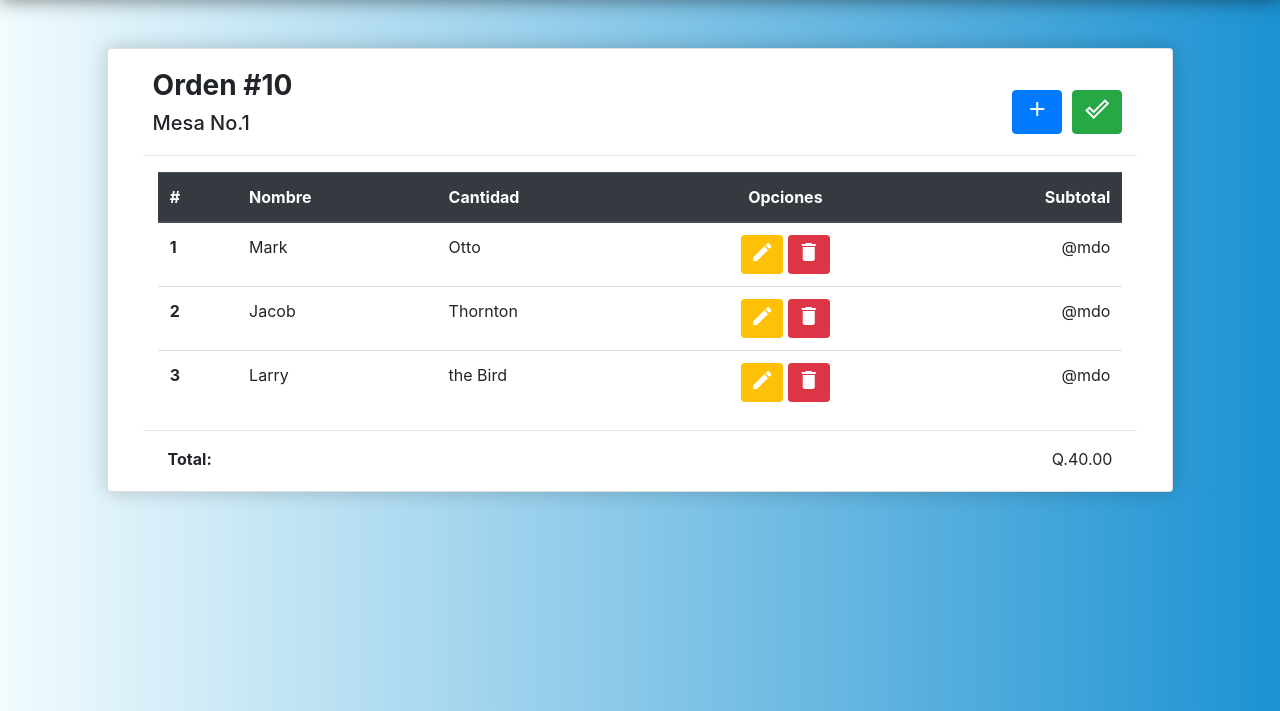
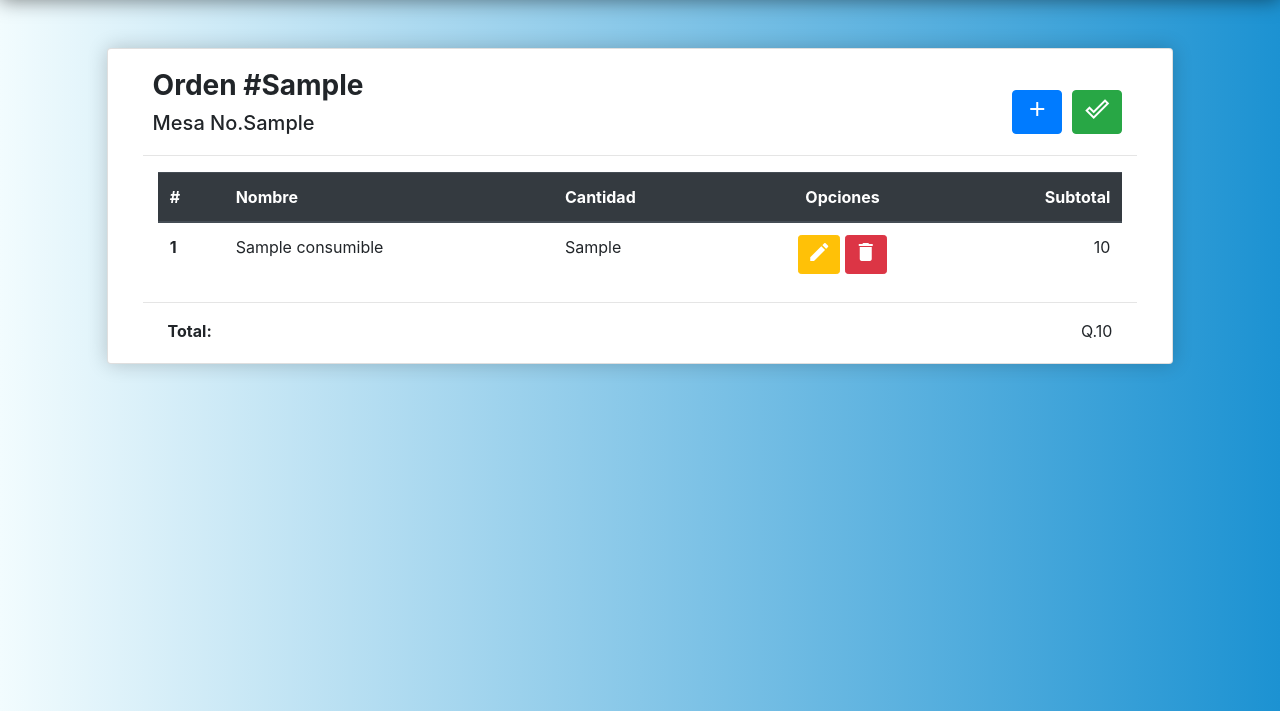
Before and after one commit to Nsanchez29/ProyDesarrollo, a PHP site: page /vistas/vistaMesero/MeseroForm.php?idOrd=1 in a window 1280 px wide. Shown: the part 59-770 px from the top of the page. Run offline with PHP 8.4, Linux system fonts and the light colour scheme; the visitor is signed in with stand-in values (Sample User, id 1); tables that the repository leaves empty or names only in its code hold one stand-in row (values such as "Sample post").

Commit message:
cambios funcionalidad mesero

```diff
--- a/vistas/vistaMesero/Mesero.php
+++ b/vistas/vistaMesero/Mesero.php
@@ -92,7 +92,7 @@
           include '../../config/conexion.php';
           $id = $_SESSION["idMesero"];
           $consulta =
-          "select ord.numero as numeroOrden, ord.total as totalOrden, ord.estado, ord.fecha, mes.numero as numeroMesa, mes.cantidadMaxSillas
+          "select ord.numero as numeroOrden, ord.total as totalOrden, ord.estado, ord.fecha, mes.numero as numeroMesa, mes.cantidadMaxSillas, ord.id as ordId
           from ordenes ord INNER JOIN usuarios usu on usu.id = ord.idUsuario
           INNER JOIN mesas mes on mes.id = ord.idMesa WHERE ord.estado = 1 or ord.estado = 2 and ord.idUsuario = $id";
           $datos=mysqli_query($conexion,$consulta) or die(mysqli_error($conexion));
@@ -142,6 +142,7 @@
                     <span class='spacer'></span>
                     <span>Q"; echo $fila['totalOrden']; echo "</span>
                   </div>
+                  <a href='MeseroForm.php?idOrd="; echo $fila['ordId']; echo"' class='btn btn-primary btn-block' >Primary link</a>
                 </div>
               </div>
             </div>
--- a/vistas/vistaMesero/MeseroForm.php
+++ b/vistas/vistaMesero/MeseroForm.php
@@ -1,5 +1,6 @@
- <!--<?php
-   /* session_start();
+<?php
+ include '../../config/conexion.php';
+    session_start();
     if(!isset($_SESSION['idRol'])){
         header('location: ../vistas/login.php');
     }else{
@@ -8,8 +9,27 @@
         }
     }
 
-*/
-?>-->
+    $idord = $_REQUEST['idOrd'];
+
+
+
+         $consulta = "select ord.numero as numeroOrden, ord.total as totalOrden, ord.estado, ord.fecha, mes.numero as numeroMesa, mes.cantidadMaxSillas, ord.id as idOrd
+          from ordenes ord INNER JOIN usuarios usu on usu.id = ord.idUsuario
+          INNER JOIN mesas mes on mes.id = ord.idMesa WHERE ord.id = $idord";
+          $datos=mysqli_query($conexion,$consulta) or die(mysqli_error($conexion));
+          $fila=mysqli_fetch_array($datos);
+
+
+           $resultado= "select  consu.nombre as nombre, consord.cantidad as cant, consord.subtotal as sub
+                        from consumoporordenes consord
+                        INNER JOIN consumibles as consu on consord.idConsumible = consu.id
+                        where consord.idOrden = $idord";
+          $data=mysqli_query($conexion,$resultado) or die(mysqli_error($conexion));
+
+
+
+
+?>
 
 <!DOCTYPE html>
 <html lang="es">
@@ -89,8 +109,8 @@
   <div class="card-body">
       <div class="item">
         <div class="card-title">
-          <h3><strong>Orden #10</strong></h3>
-          <h5>Mesa No.1</h5>
+          <h3><strong>Orden #<?php echo $fila['numeroOrden'];?></strong></h3>
+          <h5>Mesa No.<?php echo $fila['numeroMesa'];?></h5>
         </div>
         <span class="spacer"></span>
         <button style="height: fit-content;margin: auto 5px;" type="button" class="btn btn-primary"><span class="material-icons">add</span></button>
@@ -111,36 +131,22 @@
             </tr>
           </thead>
           <tbody>
+          <?php
+             while ($row=mysqli_fetch_array($data)){
+              echo"
             <tr>
-              <th scope="row">1</th>
-              <td>Mark</td>
-              <td>Otto</td>
-              <td class="text-center" >
-                <button type="button" style="color:white;" class="btn btn-warning  btn-sm"><span class="material-icons">create</span></button>
-                <button type="button" class="btn btn-danger btn-sm"><span class="material-icons">delete</span></button>
+              <th scope='row'>1</th>
+              <td>"; echo $row['nombre']; echo "</td>
+              <td>"; echo $row['cant']; echo "</td>
+              <td class='text-center'>
+                <button type='button' style='color:white;'' class='btn btn-warning  btn-sm'><span class='material-icons'>create</span></button>
+                <button type='button' class='btn btn-danger btn-sm'><span class='material-icons'>delete</span></button>
               </td>
-              <td class="text-right">@mdo</td>
+              <td class='text-right'>"; echo $row['sub']; echo "</td>
             </tr>
-            <tr>
-              <th scope="row">2</th>
-              <td>Jacob</td>
-              <td>Thornton</td>
-              <td class="text-center" >
-                <button type="button" style="color:white;" class="btn btn-warning  btn-sm"><span class="material-icons">create</span></button>
-                <button type="button" class="btn btn-danger btn-sm"><span class="material-icons">delete</span></button>
-              </td>
-              <td class="text-right">@mdo</td>
-            </tr>
-            <tr>
-              <th scope="row">3</th>
-              <td>Larry</td>
-              <td>the Bird</td>
-              <td class="text-center" >
-                <button type="button" style="color:white;" class="btn btn-warning  btn-sm"><span class="material-icons">create</span></button>
-                <button type="button" class="btn btn-danger btn-sm"><span class="material-icons">delete</span></button>
-              </td>
-              <td class="text-right">@mdo</td>
-            </tr>
+            ";
+          }
+           ?>
           </tbody>
         </table>
       </div>
@@ -150,7 +156,7 @@
             <div class='col-md-12 item'>
               <span><strong>Total:</strong></span>
               <span class='spacer'></span>
-              <span>Q.40.00</span>
+              <span>Q.<?php echo $fila['totalOrden'];?></span>
               </div>
     <!--<a href="#" class="btn btn-primary">Go somewhere</a>-->
   </div>
```
